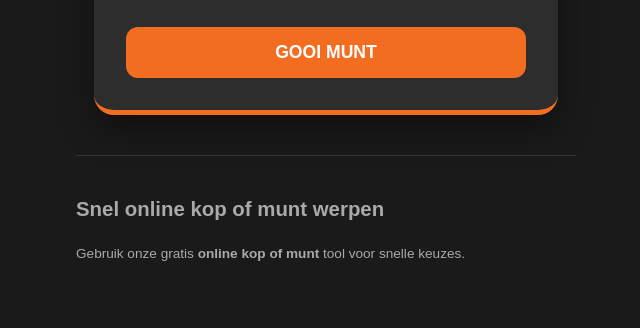
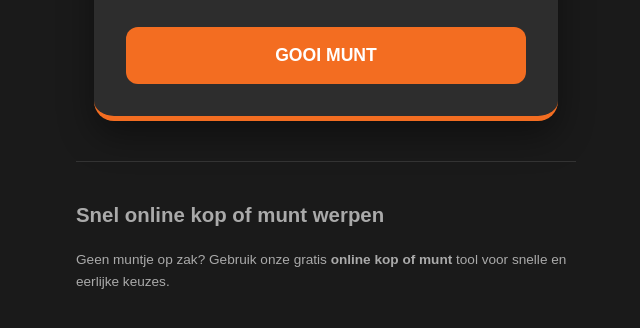
Before and after one commit to RandomRadar/wat-eten-we, a plain HTML site: page munt.html in a window 1280 px wide. Shown: the part 270-598 px from the top of the page, without its empty margins (314-954 px from the left). Drawn offline with Linux system fonts and the light colour scheme.

Commit message:
Update munt.html

```diff
--- a/munt.html
+++ b/munt.html
@@ -3,16 +3,16 @@
 <head>
     <meta charset="UTF-8">
     <meta name="viewport" content="width=device-width, initial-scale=1.0">
-    <title>Kop of Munt Online | Virtueel Muntje Opwerpen - RandomRadar</title>
+    <title>Kop of Munt Online | RandomRadar</title>
     <style>
-        :root { --primary: #f36d21; --bg: #1a1a1a; --card: #2d2d2d; --text: #eeeeee; }
+        :root { --primary: #f36d21; --bg: #1a1a1a; --card: #2d2d2d; --text: #eeeeee; --whatsapp: #25D366; }
         body { font-family: sans-serif; background: var(--bg); margin: 0; display: flex; flex-direction: column; align-items: center; min-height: 100vh; color: var(--text); }
         nav { background: #111; width: 100%; padding: 15px 0; box-shadow: 0 2px 10px rgba(0,0,0,0.5); display: flex; justify-content: center; gap: 8px; position: sticky; top: 0; z-index: 100; flex-wrap: wrap; }
         nav a { text-decoration: none; color: #888; font-weight: bold; font-size: 0.75rem; padding: 8px 10px; border-radius: 5px; }
         nav a.active { background: var(--primary); color: white; }
         .card { background: var(--card); padding: 2rem; border-radius: 20px; box-shadow: 0 15px 35px rgba(0,0,0,0.4); text-align: center; max-width: 400px; width: 90%; margin-top: 30px; border-bottom: 5px solid var(--primary); }
         #res { font-size: 3rem; font-weight: bold; color: var(--primary); margin: 30px 0; }
-        button { background: var(--primary); color: white; border: none; padding: 15px; border-radius: 12px; cursor: pointer; width: 100%; font-weight: bold; font-size: 1.1rem; }
+        button { background: var(--primary); color: white; border: none; padding: 18px; border-radius: 12px; cursor: pointer; width: 100%; font-weight: bold; font-size: 1.1rem; }
         .seo-content { max-width: 500px; width: 90%; margin: 40px 0; line-height: 1.6; font-size: 0.85rem; color: #aaa; border-top: 1px solid #333; padding-top: 20px; }
     </style>
 </head>
@@ -31,7 +31,7 @@
 </div>
 <div class="seo-content">
     <h2>Snel online kop of munt werpen</h2>
-    <p>Gebruik onze gratis <strong>online kop of munt</strong> tool voor snelle keuzes.</p>
+    <p>Geen muntje op zak? Gebruik onze gratis <strong>online kop of munt</strong> tool voor snelle en eerlijke keuzes.</p>
 </div>
 <script>
     function go() {
```
